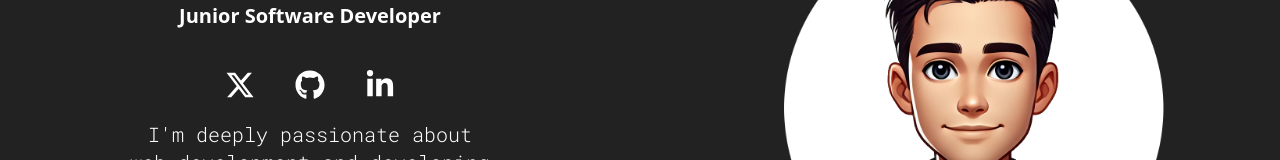
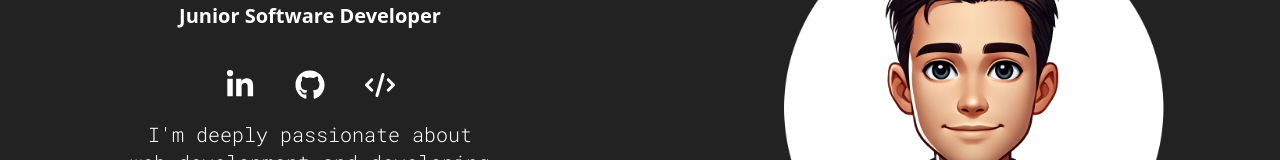
Before and after one commit to Jalal-Amourgha/Jalal-Amourgha.github.io, a React (Vite) app: page / in a window 1280 px wide. Shown: the part 294-454 px from the top of the page. Built offline with nearby package versions, Linux system fonts and the light colour scheme.

Commit message:
new feature

```diff
--- a/src/components/sections/Hero.tsx
+++ b/src/components/sections/Hero.tsx
@@ -1,4 +1,4 @@
-import { FaGithub, FaXTwitter, FaLinkedinIn } from "react-icons/fa6";
+import { FaGithub, FaCode, FaLinkedinIn } from "react-icons/fa6";
 import { myImage } from "../../assets/";
 import { useEffect, useState } from "react";
 import Scroll from "../shared/Scroll";
@@ -8,8 +8,8 @@ import ScrollReveal from "scrollreveal";
 const socials = [
   {
     id: 1,
-    icon: <FaXTwitter />,
-    href: "https://x.com/Amr_Jalal22",
+    icon: <FaLinkedinIn />,
+    href: "https://www.linkedin.com/in/jalal-amourgha/",
   },
   {
     id: 2,
@@ -18,8 +18,8 @@ const socials = [
   },
   {
     id: 3,
-    icon: <FaLinkedinIn />,
-    href: "https://www.linkedin.com/in/jalal-amourgha/",
+    icon: <FaCode />,
+    href: "https://www.codewars.com/users/Jalal_Amr",
   },
 ];
 
@@ -69,6 +69,7 @@ const Hero = () => {
                   className=" text-white text-3xl hover:text-primary"
                   href={social.href}
                   key={social.id}
+                  target="_blank"
                 >
                   {social.icon}
                 </a>
```
